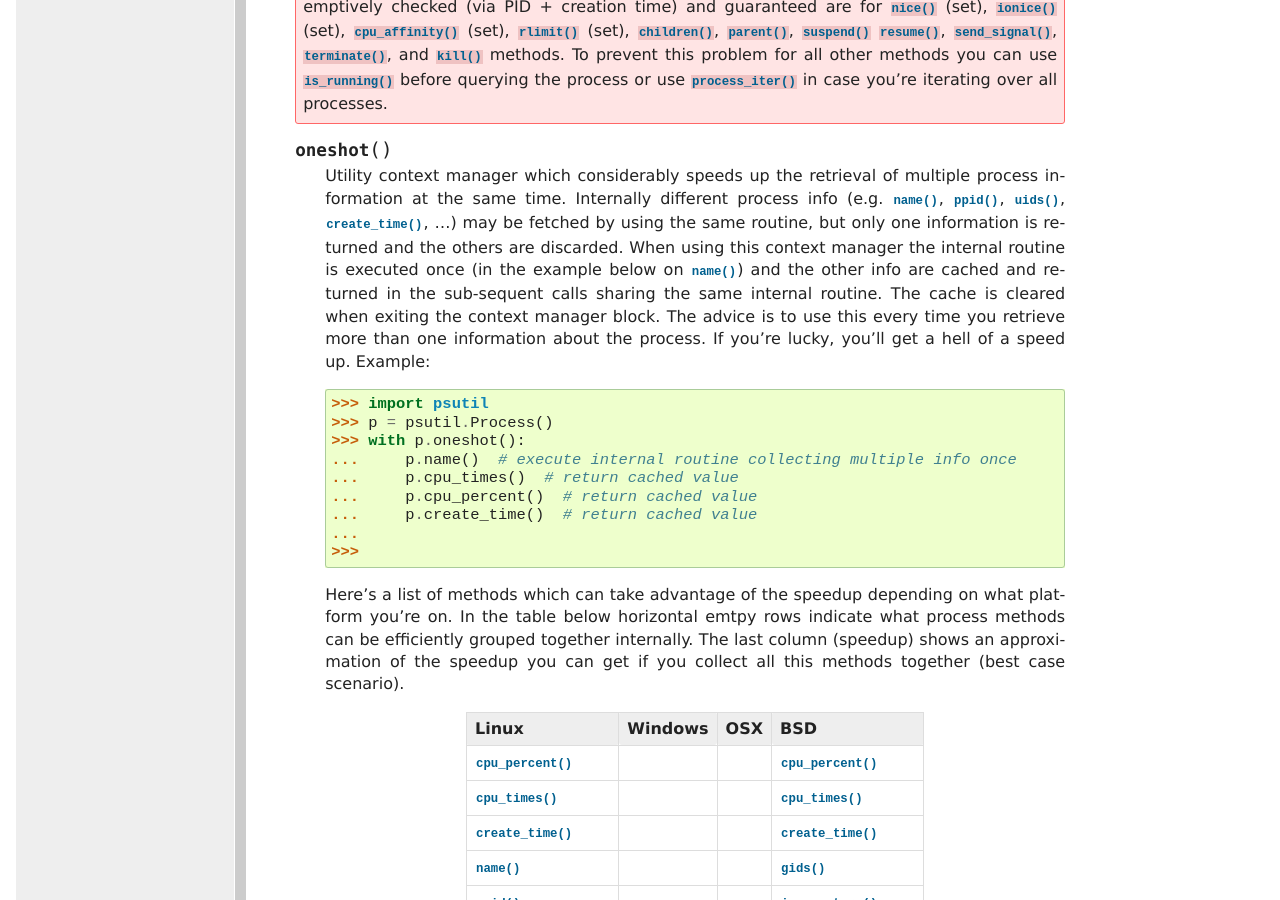
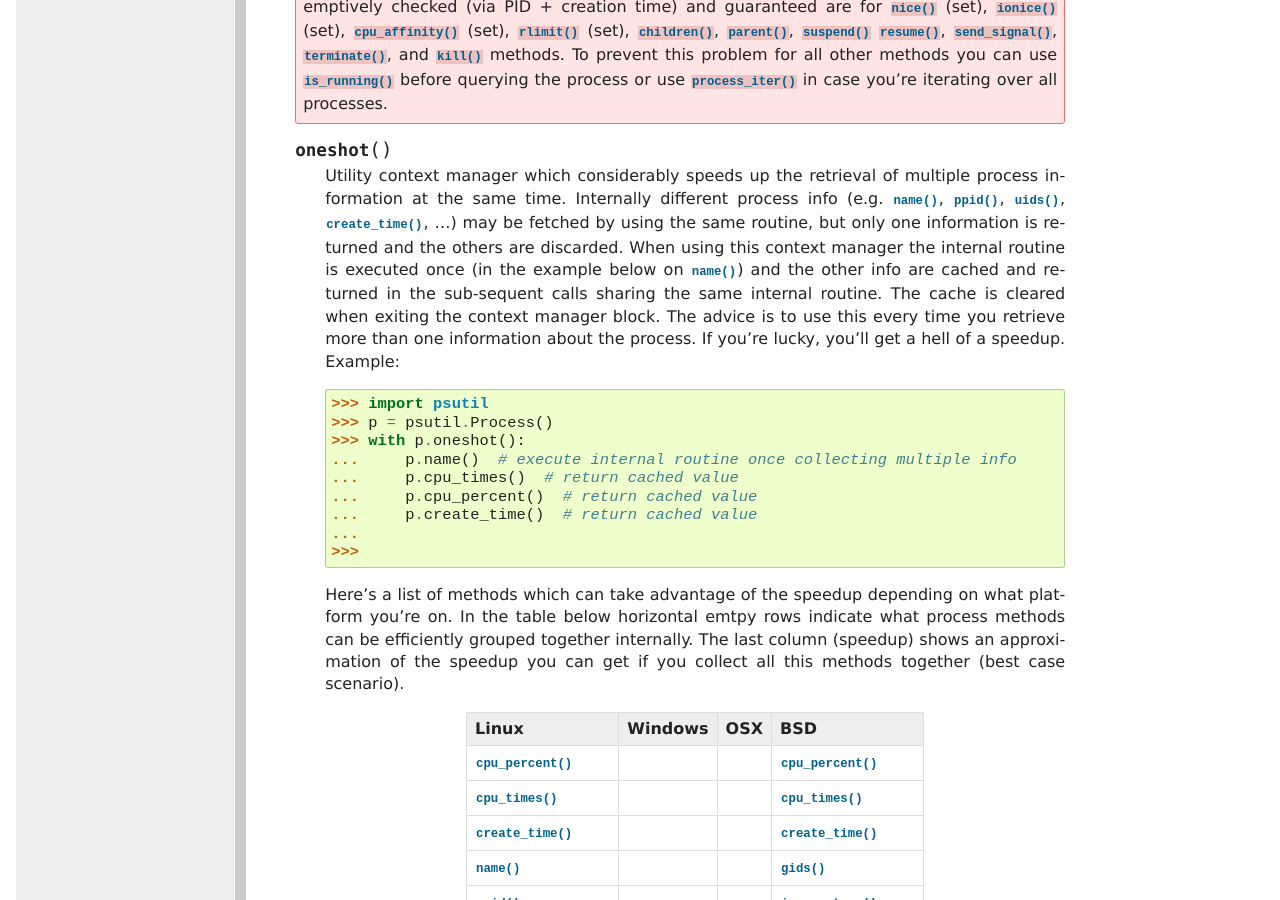
Before and after one commit to giampaolo/psutil, a Sphinx documentation site: the page built from docs/index.rst, in a window 1280 px wide and 900 px high, scrolled down 11764 px. Built offline with Sphinx 7.4.7, drawn with Linux system fonts in a browser that asks for light colours; formulas are drawn with MathJax 3.

Commit message:
fix typo

```diff
--- a/docs/index.rst
+++ b/docs/index.rst
@@ -758,13 +758,13 @@ Process class
     returned in the sub-sequent calls sharing the same internal routine.
     The cache is cleared when exiting the context manager block.
     The advice is to use this every time you retrieve more than one information
-    about the process. If you're lucky, you'll get a hell of a speed up.
+    about the process. If you're lucky, you'll get a hell of a speedup.
     Example:
 
     >>> import psutil
     >>> p = psutil.Process()
     >>> with p.oneshot():
-    ...     p.name()  # execute internal routine collecting multiple info once
+    ...     p.name()  # execute internal routine once collecting multiple info
     ...     p.cpu_times()  # return cached value
     ...     p.cpu_percent()  # return cached value
     ...     p.create_time()  # return cached value
```
